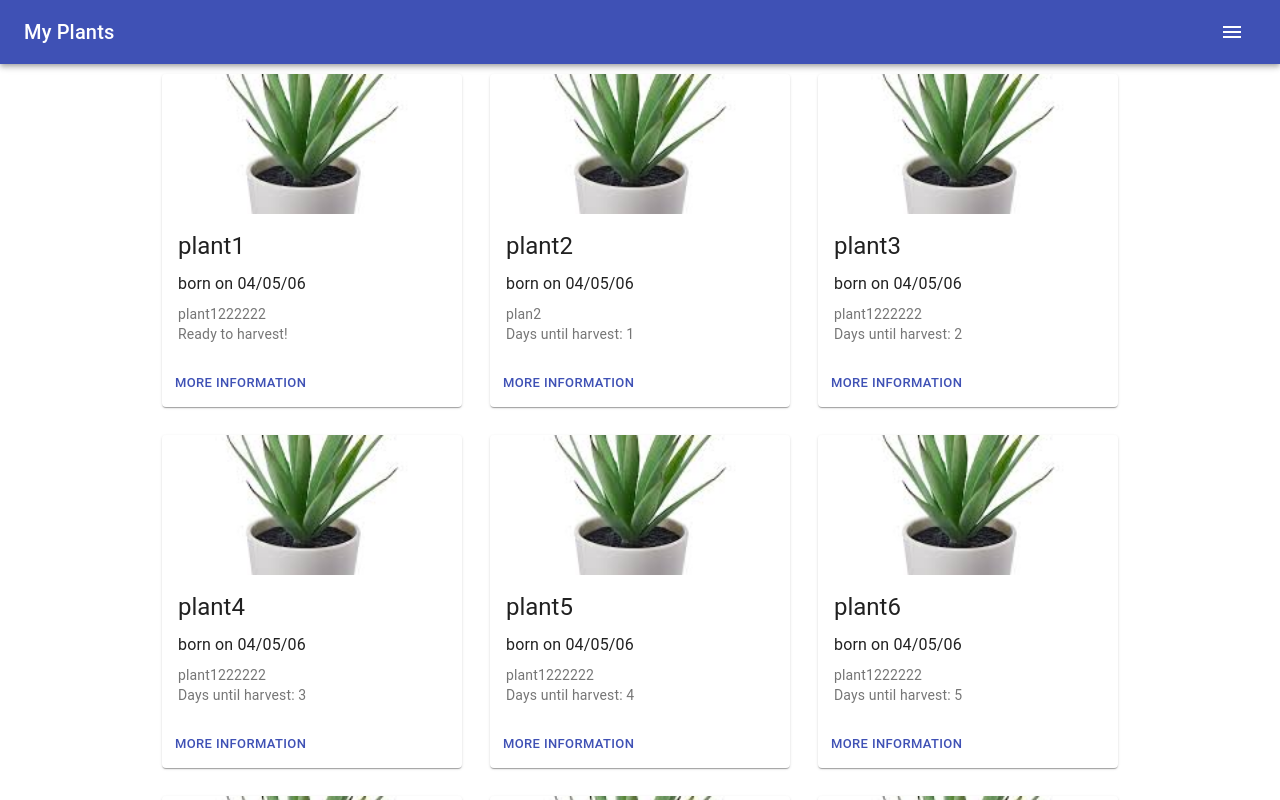
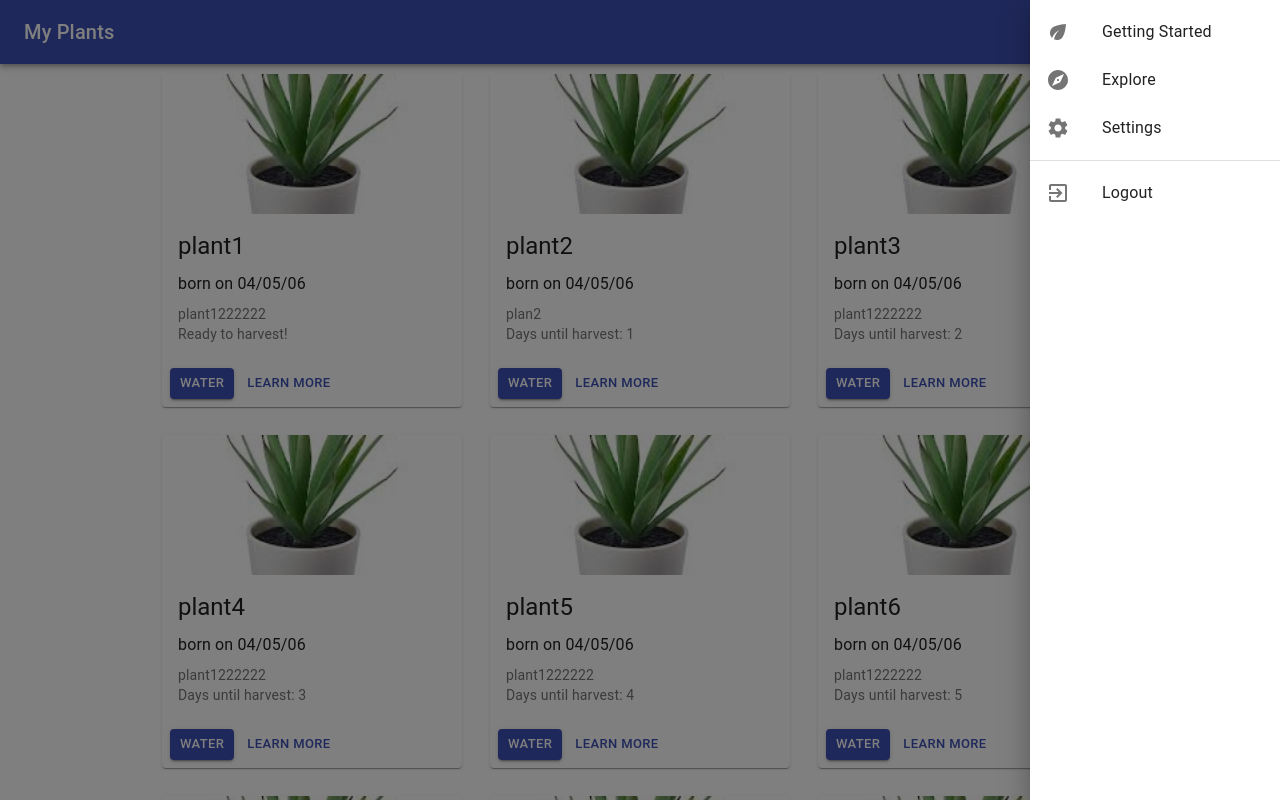
Before and after one commit to hanabisu/bon-hacketit, a React (Create React App) app in the folder ui/gardening/: page / in a window 1280 px wide. Both pictures are taken after a click on the button "menu". Shown: the top 800 px of the page. Built offline with nearby package versions, Linux system fonts and the light colour scheme.

Commit message:
add menu bar

```diff
--- a/ui/gardening/src/App.js
+++ b/ui/gardening/src/App.js
@@ -11,6 +11,19 @@ import IconButton from '@material-ui/core/IconButton';
 import MenuIcon from '@material-ui/icons/Menu';
 import { green } from '@material-ui/core/colors';
 
+import clsx from 'clsx';
+import Drawer from '@material-ui/core/Drawer';
+import List from '@material-ui/core/List';
+import Divider from '@material-ui/core/Divider';
+import ListItem from '@material-ui/core/ListItem';
+import ListItemIcon from '@material-ui/core/ListItemIcon';
+import ListItemText from '@material-ui/core/ListItemText';
+import ExitToAppIcon from '@material-ui/icons/ExitToApp';
+import SettingsIcon from '@material-ui/icons/Settings';
+import ExploreIcon from '@material-ui/icons/Explore';
+import PlayArrowIcon from '@material-ui/icons/PlayArrow';
+import EcoIcon from '@material-ui/icons/Eco';
+
 const useStyles = makeStyles((theme) => ({
   root: {
     flexGrow: 1,
@@ -22,11 +35,69 @@ const useStyles = makeStyles((theme) => ({
   title: {
     flexGrow: 1,
   },
+  list: {
+    width: 250,
+  },
+  fullList: {
+    width: 'auto',
+  },
 }));
 
 
 function ButtonAppBar() {
   const classes = useStyles();
+  const [state, setState] = React.useState({ right: false });
+  const toggleDrawer = (anchor, open) => (event) => {
+    if (event.type === 'keydown' && (event.key === 'Tab' || event.key === 'Shift')) {
+      return;
+    }
+
+    setState({ ...state, [anchor]: open });
+  };
+
+  const list = (anchor) => (
+    <div
+      className={clsx(classes.list, {
+        [classes.fullList]: anchor === 'top' || anchor === 'bottom',
+      })}
+      role="presentation"
+      onClick={toggleDrawer(anchor, false)}
+      onKeyDown={toggleDrawer(anchor, false)}
+    >
+      <List>
+      <ListItem button key='Getting Started'>
+            <ListItemIcon>{<EcoIcon/>}</ListItemIcon>
+            <ListItemText primary='Getting Started' />
+          </ListItem>
+          <ListItem button key='Explore'>
+            <ListItemIcon>{<ExploreIcon/>}</ListItemIcon>
+            <ListItemText primary='Explore' />
+          </ListItem>
+          <ListItem button key='Settings'>
+            <ListItemIcon>{<SettingsIcon/>}</ListItemIcon>
+            <ListItemText primary='Settings' />
+          </ListItem>
+      </List>
+
+      {/* <List>
+        {['Getting Started', 'Explore', 'Settings'].map((text, index) => (
+          <ListItem button key={text}>
+            <ListItemIcon>{}</ListItemIcon>
+            <ListItemText primary={text} />
+          </ListItem>
+        ))}
+      </List> */}
+      <Divider />
+      <List>
+        {['Logout'].map((text) => (
+          <ListItem button key={text}>
+            <ListItemIcon><ExitToAppIcon /></ListItemIcon>
+            <ListItemText primary={text} />
+          </ListItem>
+        ))}
+      </List>
+    </div>
+  );
 
   return (
     <div className={classes.root}>
@@ -36,9 +107,10 @@ function ButtonAppBar() {
           <Typography variant="h6" className={classes.title}>
             My Plants
           </Typography>
-          <IconButton edge="start" className={classes.menuButton} color="inherit" aria-label="menu">
+          <IconButton edge="start" className={classes.menuButton} color="inherit" aria-label="menu" onClick={toggleDrawer('right', true)}>
             <MenuIcon />
           </IconButton>
+          <Drawer anchor={'right'} open={state['right']} onClose={toggleDrawer('right', false)}>{list('right')}</Drawer>
         </Toolbar>
       </AppBar>
     </div>
@@ -48,7 +120,7 @@ function ButtonAppBar() {
 function App() {
 
   return <> <ButtonAppBar />
-  <Dashboard/></>;
+    <Dashboard /></>;
 
   // <Dashboard/>;
 }
--- a/ui/gardening/src/dashboard.js
+++ b/ui/gardening/src/dashboard.js
@@ -7,6 +7,7 @@ import {
 import Grid from '@material-ui/core/Grid';
 import React, {useState} from 'react';
 import Plant from './plants';
+import AddIcon from '@material-ui/icons/Add';
 
 export function Dashboard() {
     const [plants, setPlants] = useState([{"name":"plant1", "desc":"plant1222222", "nextHarvest": 0}, {"name":"plant2", "desc":"plan2", "nextHarvest": 1},
--- a/ui/gardening/src/plants.js
+++ b/ui/gardening/src/plants.js
@@ -54,8 +54,11 @@ export default function Plant({plantName, plantDate, shortDescription, nextHarve
           </Typography>
         </CardContent>
       <CardActions>
+      <Button variant="contained" size="small" color="primary">
+          Water
+        </Button>
         <Button size="small" color="primary">
-          More Information
+         Learn More
         </Button>
       </CardActions>
     </Card>
```
